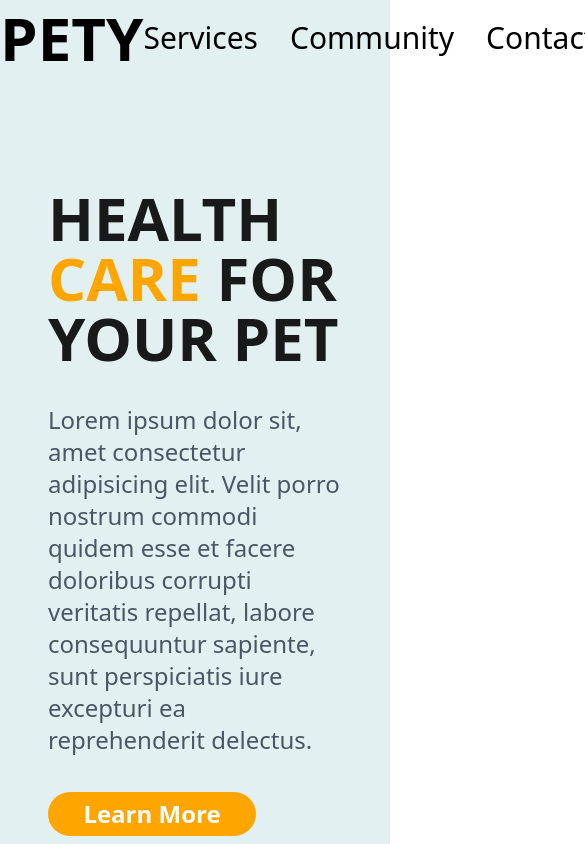
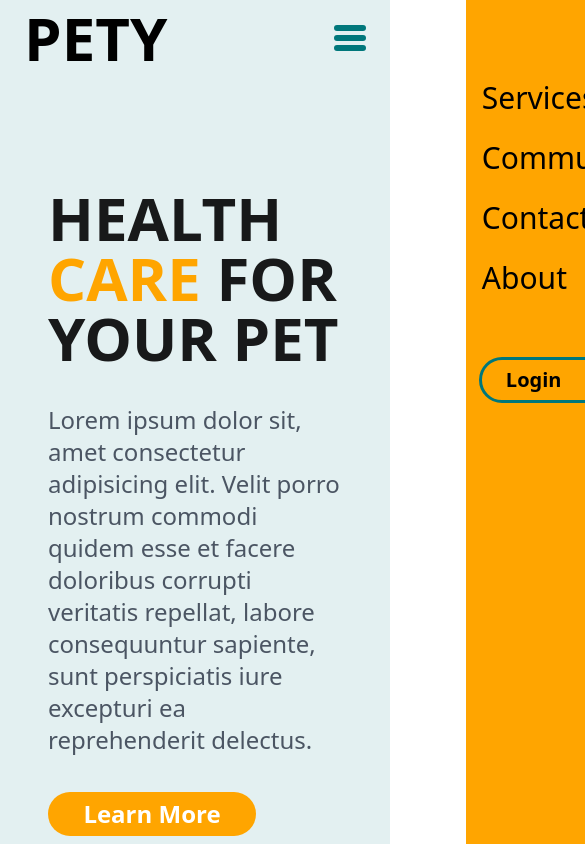
Before and after one commit to AhmedZahran15/Pety---Pet-Care, a React (Vite) app: page / in a window 390 px wide. Shown: the top 844 px of the page, 585 px wide, since content can reach past the window. Built offline with nearby package versions, Linux system fonts and the light colour scheme.

Commit message:
build sideBar component

```diff
--- /dev/null
+++ b/src/components/BlurPage.jsx
@@ -0,0 +1,15 @@
+import { useContext } from "react";
+import { SideMenuContext } from "../contexts/sideMenuContext";
+function BlurPage() {
+  const { showSideMenu, handleShowSideMenu } = useContext(SideMenuContext);
+  return (
+    showSideMenu && (
+      <div
+        className="z-60 fixed left-0 top-0 h-full w-full filter backdrop-blur-[3px] lg:hidden"
+        onClick={handleShowSideMenu}
+      ></div>
+    )
+  );
+}
+
+export default BlurPage;
--- /dev/null
+++ b/src/components/BurgerMenu.jsx
@@ -0,0 +1,35 @@
+import { useContext } from "react";
+import { SideMenuContext } from "../contexts/sideMenuContext";
+
+const BurgerMenu = () => {
+  const { showSideMenu, handleShowSideMenu } = useContext(SideMenuContext);
+  return (
+    <div
+      className={
+        "right-0 z-40 mr-6 flex w-8 cursor-pointer flex-col gap-1 lg:hidden" +
+        (showSideMenu ? " fixed scale-[1.2]" : "")
+      }
+      onClick={handleShowSideMenu}
+    >
+      <span
+        className={
+          "ease-cubic h-[6px] rounded-full bg-primary transition-all duration-200 " +
+          (showSideMenu ? "translate-y-2 rotate-45" : "w-full")
+        }
+      ></span>
+      <span
+        className={
+          "ease-cubic h-[6px] rounded-full bg-primary transition-all duration-200 " +
+          (showSideMenu ? "w-0" : "w-full")
+        }
+      ></span>
+      <span
+        className={
+          "ease-cubic h-[6px] rounded-full bg-primary transition-all duration-200 " +
+          (showSideMenu ? "-translate-y-3 -rotate-45" : "w-full")
+        }
+      ></span>
+    </div>
+  );
+};
+export default BurgerMenu;
--- a/src/components/Navbar.jsx
+++ b/src/components/Navbar.jsx
@@ -1,38 +1,47 @@
 import { Link } from "react-router-dom";
+import BurgerMenu from "./BurgerMenu";
+import { SideMenuProvider } from "../contexts/sideMenuContext";
+import { SideMenu } from "./SideMenu";
+import BlurPage from "./BlurPage";
 const Navbar = () => {
   return (
+    <SideMenuProvider>
       <nav
-      className=" flex w-full flex-row items-center bg-[#E3F0F1] py-2 sm:justify-around
+        className="flex w-full flex-row items-center justify-between bg-[#E3F0F1] py-2 lg:justify-around
     "
       >
         <Link
           to="/"
-        className="font-['Product Sans'] cursor-pointer text-6xl font-bold text-black"
+          className="font-['Product Sans'] ml-6 cursor-pointer text-6xl font-bold text-black lg:ml-0"
         >
           PETY
         </Link>
-      <ul className="flex items-center justify-center gap-8 ">
-        <li className=" font-Product Sans Medium text-3xl font-medium text-black transition-all  duration-300  hover:text-teal-700">
+        <ul className="  hidden items-center justify-center gap-8 lg:flex">
+          <li className=" Medium text-3xl font-medium text-black transition-all  duration-300  hover:text-teal-700">
             <Link to="#">Services</Link>
           </li>
-        <li className="font-Product Sans Medium gap-2.5 text-3xl font-medium text-black  transition-all  duration-300  hover:text-teal-700">
+          <li className="Medium gap-2.5 text-3xl font-medium text-black  transition-all  duration-300  hover:text-teal-700">
             <Link to="#">Community</Link>
           </li>
-        <li className=" font-Product Sans Medium text-3xl font-medium text-black transition-all  duration-300  hover:text-teal-700">
+          <li className=" Medium text-3xl font-medium text-black transition-all  duration-300  hover:text-teal-700">
             <Link to="#">Contact</Link>
           </li>
-        <li className=" font-Product Sans Medium text-3xl font-medium text-black transition-all  duration-300  hover:text-teal-700 ">
+          <li className=" Medium text-3xl font-medium text-black transition-all  duration-300  hover:text-teal-700 ">
             <Link to="#">About</Link>
           </li>
         </ul>
 
         <Link
-        className="font-['Roboto Flex'] rounded-3xl bg-secondary px-6 py-1.5 text-xl font-bold text-white transition-all duration-300 hover:bg-amber-400 "
+          className="font-['Roboto Flex'] hidden rounded-3xl bg-secondary px-6 py-1.5 text-xl font-bold text-white transition-all duration-300 hover:bg-amber-400 lg:block "
           to="auth/login"
         >
           Login
         </Link>
+        <BurgerMenu />
+        <BlurPage />
+        <SideMenu />
       </nav>
+    </SideMenuProvider>
   );
 };
 
--- /dev/null
+++ b/src/components/SideMenu.jsx
@@ -0,0 +1,49 @@
+import { useContext } from "react";
+import { SideMenuContext } from "../contexts/sideMenuContext";
+import { Link } from "react-router-dom";
+
+export const SideMenu = () => {
+  const { showSideMenu, handleShowSideMenu } = useContext(SideMenuContext);
+
+  return (
+    <menu
+      className={
+        "ease-cubic z-39 fixed top-0  flex h-screen flex-col justify-start gap-16 bg-secondary pl-4 pr-16 transition-all duration-200 lg:hidden " +
+        (showSideMenu ? "right-0" : "-right-80")
+      }
+    >
+      <ul className="mt-20 flex flex-col gap-6 text-xl font-bold">
+        <li
+          onClick={handleShowSideMenu}
+          className=" Medium text-3xl font-medium text-black transition-all  duration-300  hover:text-teal-700"
+        >
+          <Link to="#">Services</Link>
+        </li>
+        <li
+          onClick={handleShowSideMenu}
+          className="Medium gap-2.5 text-3xl font-medium text-black  transition-all  duration-300  hover:text-teal-700"
+        >
+          <Link to="#">Community</Link>
+        </li>
+        <li
+          onClick={handleShowSideMenu}
+          className=" Medium text-3xl font-medium text-black transition-all  duration-300  hover:text-teal-700"
+        >
+          <Link to="#">Contact</Link>
+        </li>
+        <li
+          onClick={handleShowSideMenu}
+          className=" Medium text-3xl font-medium text-black transition-all  duration-300  hover:text-teal-700 "
+        >
+          <Link to="#">About</Link>
+        </li>
+      </ul>
+      <Link
+        className="font-['Roboto Flex']  rounded-3xl px-6 py-1.5 text-xl font-bold text-black outline outline-primary transition-all duration-300 hover:bg-teal-700"
+        to="auth/login"
+      >
+        Login
+      </Link>
+    </menu>
+  );
+};
--- /dev/null
+++ b/src/contexts/sideMenuContext.jsx
@@ -0,0 +1,15 @@
+import { createContext, useState } from "react";
+
+export const SideMenuContext = createContext();
+
+export const SideMenuProvider = ({ children }) => {
+  const [showSideMenu, setShowSideMenu] = useState(false);
+
+  const handleShowSideMenu = () => setShowSideMenu(!showSideMenu);
+
+  return (
+    <SideMenuContext.Provider value={{ showSideMenu, handleShowSideMenu }}>
+      {children}
+    </SideMenuContext.Provider>
+  );
+};
```
Lines whose indentation alone changed are shown as unchanged.
